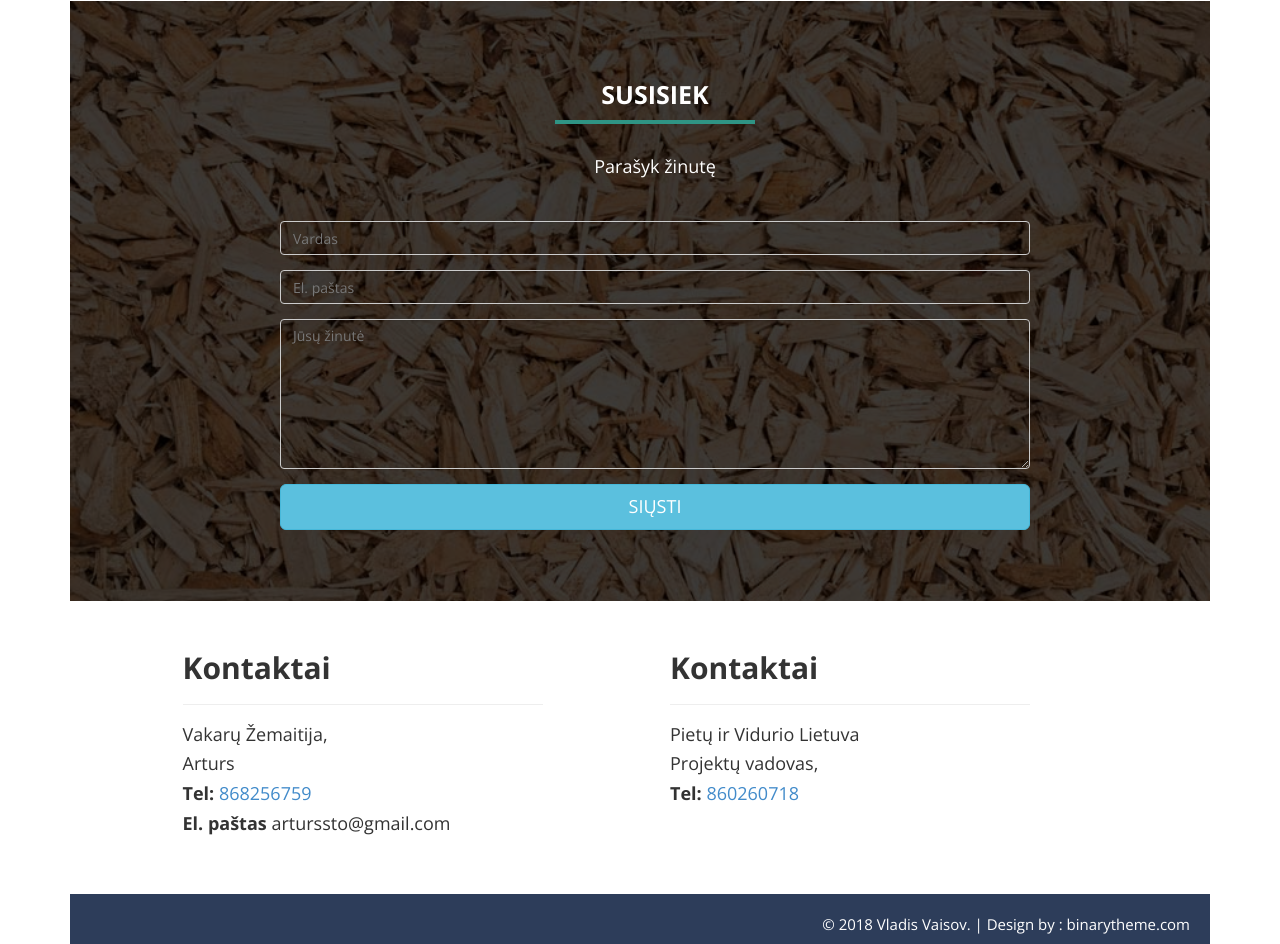
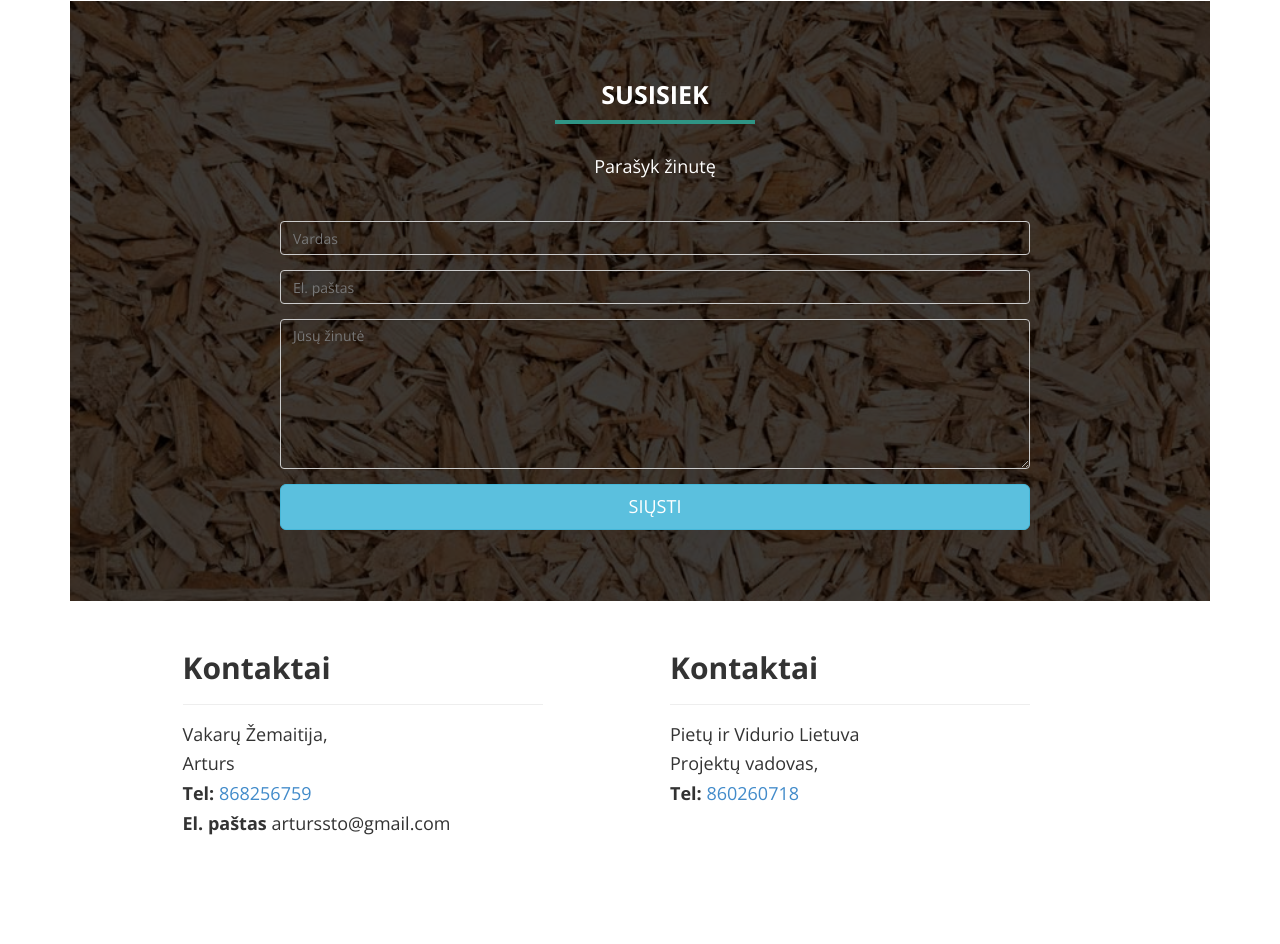
Before and after one commit to vladuxs1/skiedrinis.lt, a plain HTML site: page index.html in a window 1280 px wide. Shown: the part 4384-5328 px from the top of the page. After the commit the page ends 5278 px from the top, so only its background shows below. Drawn offline with nearby package versions, Linux system fonts and the light colour scheme.

Commit message:
footeris

```diff
--- a/index.html
+++ b/index.html
@@ -396,10 +396,6 @@
                 </div>
                  </div>
      <!-- CONTACT SECTION END-->
-    <div id="footer">
-         <p></p> &copy 2018 Vladis Vaisov.   |  <a href="http://binarytheme.com" style="color: #fff" target="_blank">Design by : binarytheme.com</a>
-    </div>
-     <!-- FOOTER SECTION END-->
 
     <!--  Jquery Core Script -->
     <script src="assets/js/jquery-1.10.2.js"></script>
```
